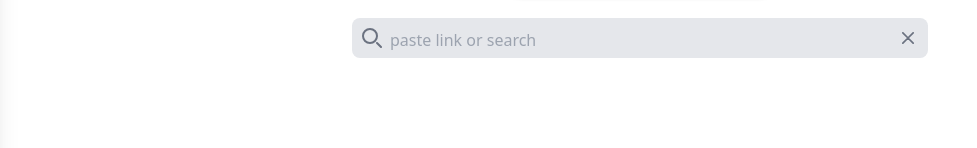
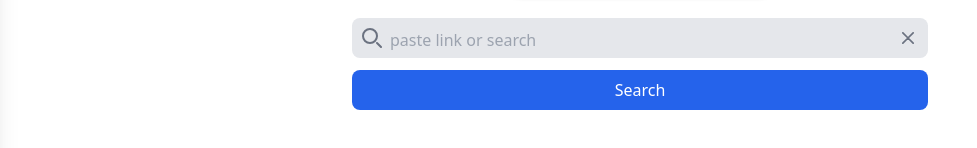
Before and after one commit to JacksonRolando/tubePlayer, a React (Create React App) app: page / in a window 1280 px wide. Shown: the part 230-378 px from the top of the page, without its empty margins (0-977 px from the left). Built offline with nearby package versions, Linux system fonts and the light colour scheme.

Commit message:
added search button

```diff
--- a/src/App.jsx
+++ b/src/App.jsx
@@ -2,7 +2,7 @@ import { React, useState } from "react"
 import SearchResults from "./SearchResults"
 import SearchBox from "./SearchBox"
 import Menu from "./Menu"
-import { loadVid } from "./utils"
+import { loadVid, search } from "./utils"
 import { submitApiKey } from "./cryptoness"
 
 const App = () => {
@@ -17,6 +17,13 @@ const App = () => {
         }
     }
 
+    const runSearch = async (searchTerm) => {
+        searchTerm = searchTerm || ''
+
+        const searchResults = await search(searchTerm)
+        setSearchResults(searchResults)
+    }
+
     const [searchResults, setSearchResults] = useState(null)
     return (
         <div className="flex flex-col align-middle justify-center">
@@ -28,7 +35,8 @@ const App = () => {
             <div className="player m-auto my-6">
                 <iframe id='player' style={{ width: '100%', height: '200px', overflow: 'hidden', borderRadius: '2rem', boxShadow: '0px 2px 5px gray' }} src="https://www.youtube.com/embed/dZlQLZirG2c" title="YouTube video player" allow="accelerometer; autoplay; clipboard-write; encrypted-media; gyroscope; picture-in-picture; web-share; fullscreen;" allowFullScreen></iframe>
             </div>
-            <SearchBox setSearchResults={setSearchResults} />
+            <SearchBox runSearch={runSearch} />
+            <button className="bg-blue-600 hover:bg-blue-800 text-white m-auto w-3/4 max-w-xl px-1 py-2 mt-3 rounded-lg" onClick={() => runSearch(document.getElementById('searchBox').value)}>Search</button>
             <div>
                 <SearchResults results={searchResults} loadVid={loadVid} />
             </div>
--- a/src/SearchBox.jsx
+++ b/src/SearchBox.jsx
@@ -1,14 +1,13 @@
-import React, { useEffect } from "react"
-import { search } from "./utils"
+import React from "react"
 
-const SearchBox = ({ setSearchResults }) => {
+const SearchBox = ({ runSearch }) => {
 
-    const runSearch = async (e) => {
-        let searchTerm = e?.target?.value || ''
+    // const runSearch = async (e) => {
+    //     let searchTerm = e?.target?.value || ''
 
-        const searchResults = await search(searchTerm)
-        setSearchResults(searchResults)
-    }
+    //     const searchResults = await search(searchTerm)
+    //     setSearchResults(searchResults)
+    // }
 
     const clearResults = () => {
         runSearch(null)
@@ -19,10 +18,6 @@ const SearchBox = ({ setSearchResults }) => {
         clearResults()
     }
 
-    const selectResult = (result) => {
-        clearResults()
-    }
-
     return (
         <div className="search m-auto w-3/4 max-w-xl bg-gray-200 rounded-lg flex">
             <div className="ps-2.5 pt-2.5">
@@ -30,7 +25,7 @@ const SearchBox = ({ setSearchResults }) => {
                     <path stroke="currentColor" strokeLinecap="round" strokeLinejoin="round" strokeWidth="2" d="m19 19-4-4m0-7A7 7 0 1 1 1 8a7 7 0 0 1 14 0Z" />
                 </svg>
             </div>
-            <input id='searchBox' autoComplete="off" type="text" onKeyDown={e => { if (e.key == 'Enter') runSearch(e) }} className="text-cent pt-2.5 pb-1.5 px-2 mr-3 bg-gray-200 w-full focus:outline-none focus:ring-transparent" name="search" placeholder="paste link or search" />
+            <input id='searchBox' autoComplete="off" type="text" onKeyDown={e => { if (e.key == 'Enter') runSearch(e.target.value) }} className="text-cent pt-2.5 pb-1.5 px-2 mr-3 bg-gray-200 w-full focus:outline-none focus:ring-transparent" name="search" placeholder="paste link or search" />
             <div onClick={clearText} className="my-2 mx-2 px-1.5 py-1.5 rounded-md hover:bg-gray-400">
                 <svg className="w-3 h-3 text-gray-500" aria-hidden="true" xmlns="http://www.w3.org/2000/svg" fill="none" viewBox="0 0 14 14">
                     <path stroke="currentColor" strokeLinecap="round" strokeLinejoin="round" strokeWidth="2" d="m1 1 6 6m0 0 6 6M7 7l6-6M7 7l-6 6" />
@@ -40,4 +35,5 @@ const SearchBox = ({ setSearchResults }) => {
     )
 }
 
+
 export default SearchBox
```
Also changed, not shown: 14 other files (tests, documents, lock files or other folders).
